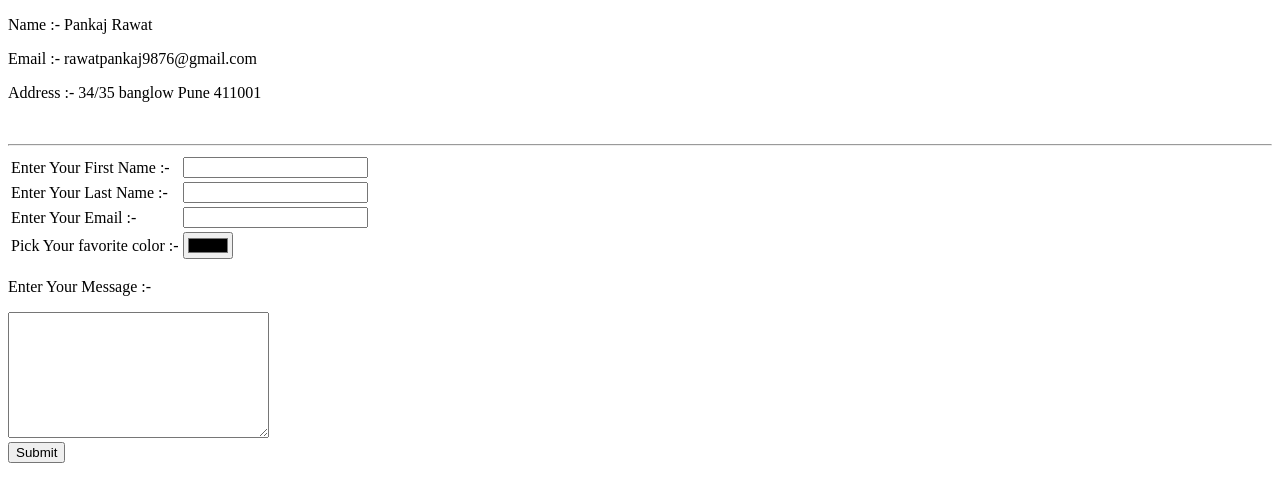
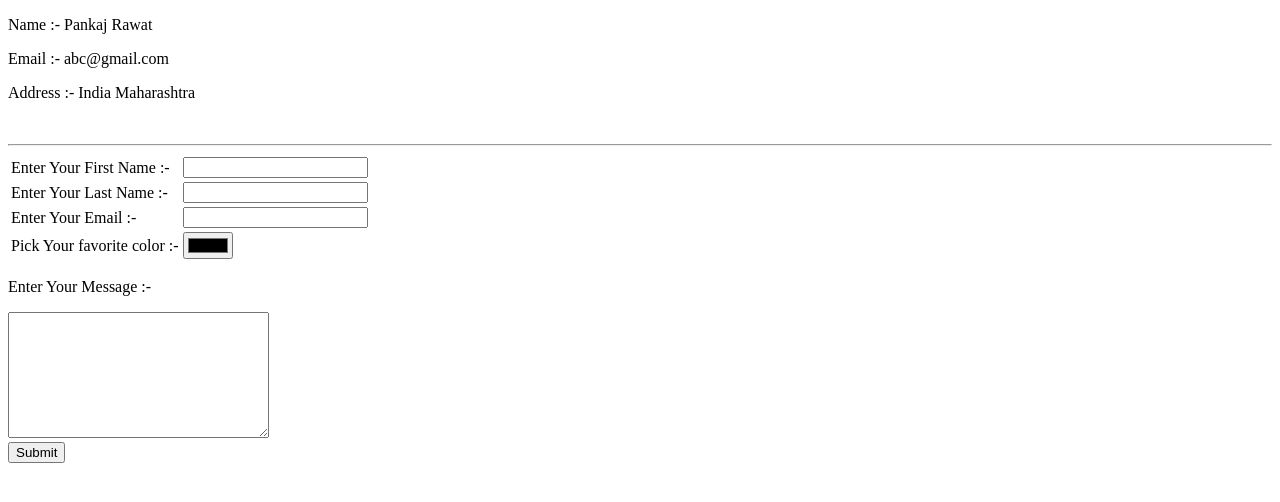
Before and after one commit to Pankajrawat21012001/cv, a plain HTML site: page contact.html in a window 1280 px wide. Drawn offline with Linux system fonts and the light colour scheme.

Commit message:
Update contact.html

```diff
--- a/contact.html
+++ b/contact.html
@@ -6,8 +6,8 @@
   </head>
   <body>
       <p>Name :- Pankaj Rawat</p>
-      <p>Email :- rawatpankaj9876@gmail.com</p>
-      <p>Address :- 34/35 banglow Pune 411001</p>
+      <p>Email :- abc@gmail.com</p>
+      <p>Address :- India Maharashtra</p>
       <br>
       <hr>
       <form class="form" action="mailto:rawatpankaj9876@gmail.com" method="post" enctype="text/plain">
```
